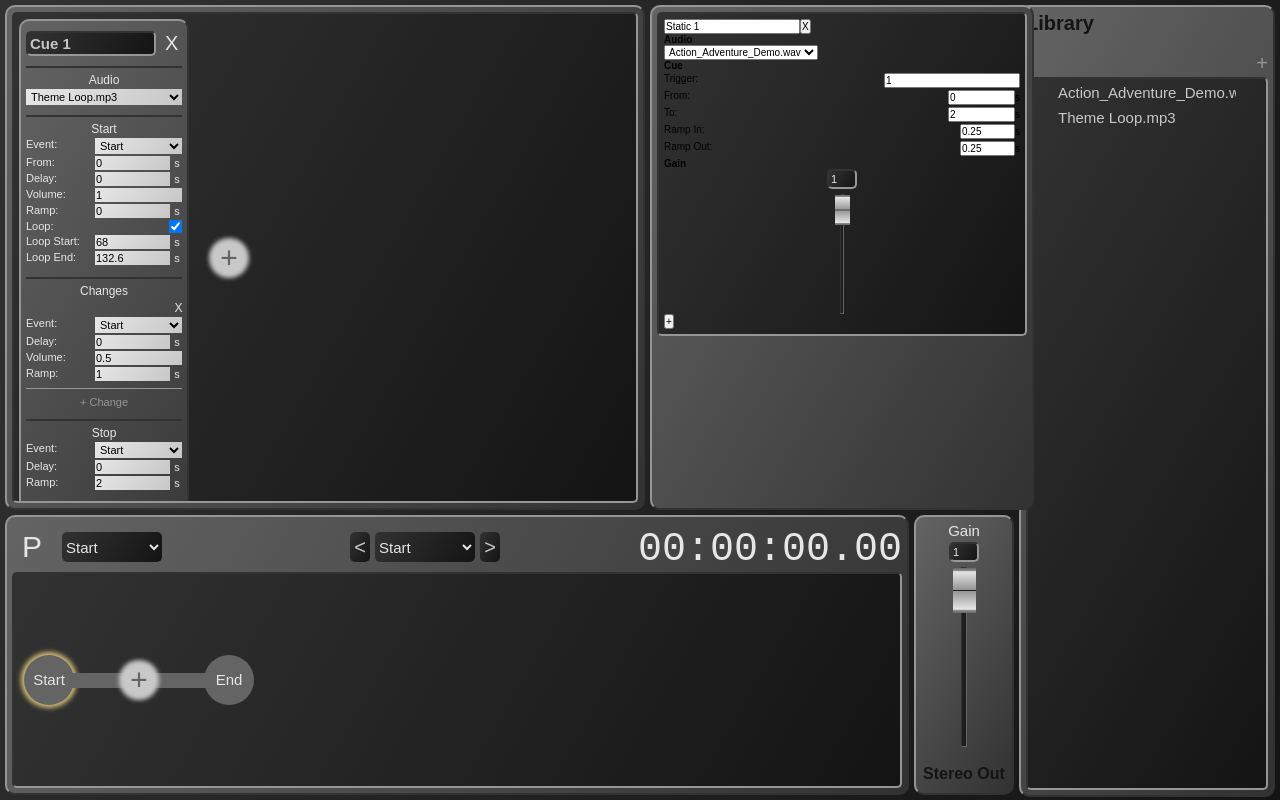
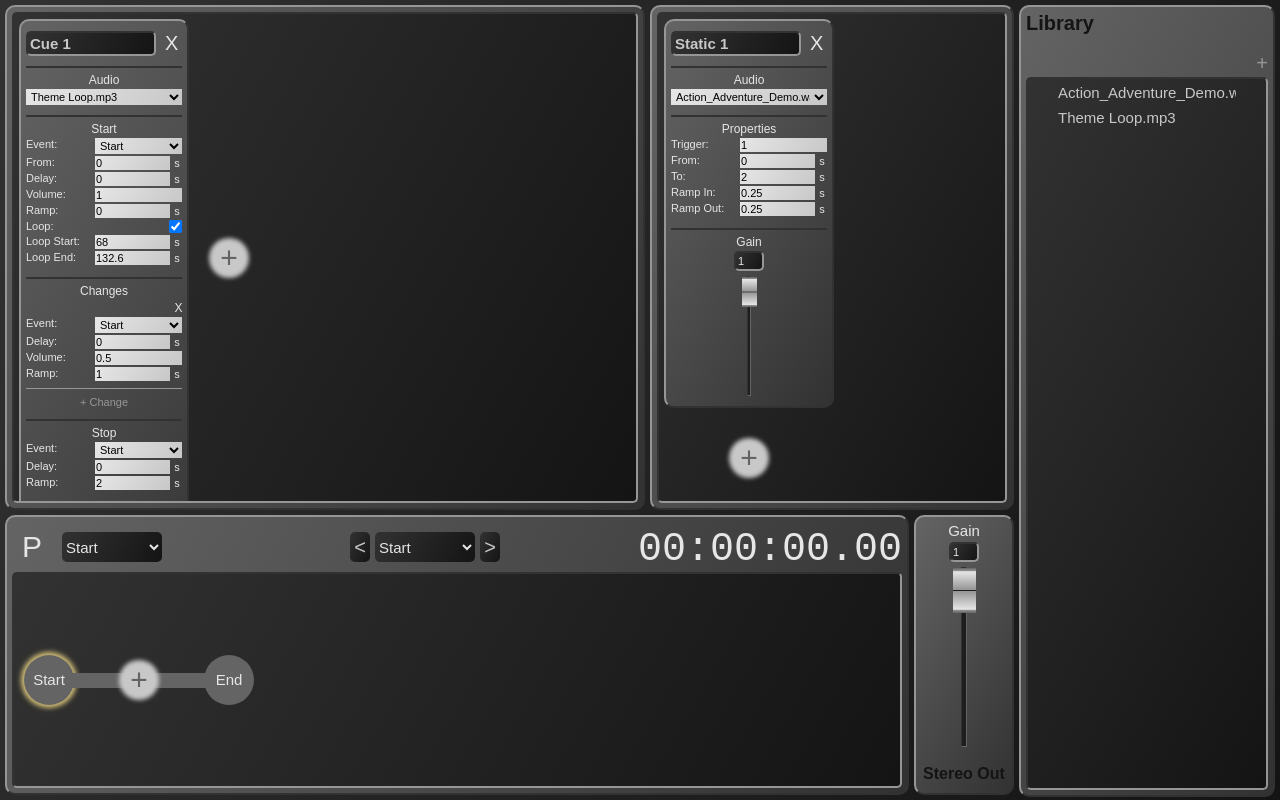
Before and after one commit to lkcina/qsound, a React (Create React App) app: page / in a window 1280 px wide. Built offline with nearby package versions, Linux system fonts and the light colour scheme; the HTML template or start-up script is replaced by a standard one.

Commit message:
Added styling and edited class names for styling purposes

```diff
--- a/public/index.html
+++ b/public/index.html
@@ -24,7 +24,7 @@
       work correctly both with client-side routing and a non-root public URL.
       Learn how to configure a non-root public URL by running `npm run build`.
     -->
-    <title>React App</title>
+    <title>Qsound</title>
   </head>
   <body>
     <noscript>You need to enable JavaScript to run this app.</noscript>
--- a/src/CueEditor.css
+++ b/src/CueEditor.css
@@ -17,6 +17,7 @@
 #add-cue-btn {
     height: 30px;
     width: 30px;
+    min-width: 30px;
     background: rgb(200, 200, 200);
     border: none;
     border-radius: 50%;
@@ -38,6 +39,7 @@
 .cue {
     height: max-content;
     width: 170px;
+    min-width: 170px;
     min-height: 100%;
     display: flex;
     flex-direction: column;
@@ -200,3 +202,11 @@
     width: 4px;
     height: 90px;
 }
+
+
+
+@media screen and (max-width: 750px) {
+    #cue-editor {
+        width: calc(100% - 370px);
+    }
+}
--- a/src/StaticEditor.css
+++ b/src/StaticEditor.css
@@ -1,14 +1,162 @@
 #static-editor {
-    width: 30%;
+    width: calc(30% - 20px);
     min-width: 200px;
     height: calc(65% - 15px);
     position: absolute;
-    left: calc(50% + 5px);
+    right: calc(20% + 5px);
     top: 0;
 }
 
+#static-container {
+    width: 100%;
+    height: 100%;
+    max-height: 100%;
+    display: flex;
+    flex-wrap: wrap;
+    flex-direction: row;
+    align-items: flex-start;
+    justify-content: left;
+    gap: 5px;
+    overflow-y: auto;
+    overflow-x: hidden;
+}
+
+#add-static-btn {
+    height: 30px;
+    width: 30px;
+    min-width: 30px;
+    background: rgb(200, 200, 200);
+    border: none;
+    border-radius: 50%;
+    color: rgb(100, 100, 100);
+    text-align: center;
+    line-height: 30px;
+    font-size: 3rem;
+    box-shadow: 0 0 4px 5px rgb(200, 200, 200);
+    align-self: center;
+    margin: 20px 70px;
+}
+
+#add-static-btn:hover {
+    background: rgb(230, 230, 230);
+    box-shadow: 0 0 5px 6px rgb(230, 230, 230);
+    cursor: pointer;
+}
+
+.static {
+    height: max-content;
+    width: 170px;
+    min-width: 170px;
+    display: flex;
+    flex-direction: column;
+    gap: 5px;
+    justify-content: space-between;
+    background: linear-gradient(120deg, rgb(100, 100, 100), rgb(50, 50, 50));
+    border-radius: 10px;
+    border: 2px solid rgb(150, 150, 150);
+    border-bottom: 2px solid rgb(50, 50, 50);
+    border-right: 2px solid rgb(50, 50, 50);
+    z-index: 2;
+    padding: 5px;
+    position: relative;
+}
+
+.static-header {
+    display: flex;
+    justify-content: space-between;
+    gap: 5px;
+}
+
+.static-name {
+    width: 100%;
+    background: linear-gradient(120deg, rgb(50, 50, 50), rgb(20, 20, 20));
+    border: 2px solid rgb(150, 150, 150);
+    border-top: 2px solid rgb(50, 50, 50);
+    border-left: 2px solid rgb(50, 50, 50);
+    border-radius: 5px;
+    font-size: 1.5rem;
+    color: rgb(200, 200, 200);
+    text-align: left;
+    font-weight: bold;
+    padding: 2px;
+}
+
+.delete-static-btn {
+    height: 25px;
+    width: 25px;
+    align-self: end;
+    color: rgb(230, 230, 230);
+    background: none;
+    border: none;
+    font-size: 2rem;
+}
+
+.delete-static-btn:hover {
+    color: rgb(200, 100, 100);
+    cursor: pointer;
+}
+
+.static>div {
+    border-top: 2px solid rgb(50, 50, 50);
+    padding: 5px 0;
+}
+
+.static>div:first-of-type {
+    border-top: none;
+}
+
+.static h3 {
+    color: rgb(230, 230, 230);
+    text-align: center;
+    font-size: 1.2rem;
+    font-weight: normal;
+    margin-bottom: 2px;
+}
+
+.static-properties {
+    display: flex;
+    justify-content: space-between;
+    gap: 5px;
+    margin: 2px 0;
+}
+
+.static label, .static span {
+    color: rgb(230, 230, 230);
+    font-size: 1.1rem;
+}
+
+.static span {
+    display: inline-block;
+    margin-left: 2px;
+    text-align: center;
+    width: 10px;
+}
+
+.static .input-number, .static .input-selector, .static .input-text {
+    width: 87px;
+    font-size: 1.1rem;
+    background: linear-gradient(120deg, rgb(230, 230, 230), rgb(200, 200, 200));
+    border: none;
+    padding: 1px;
+}
+
+.static .input-number.unit {
+    width: 75px;
+}
+
+.static-src .input-selector {
+    width: 100%;
+}
+
 @media screen and (min-width: 1500px) {
-    #audio-processor {
+    #static-editor {
         right: 305px;
+        width: calc(50% - 320px);
     }
 }
+
+@media screen and (max-width: 750px) {
+    #static-editor {
+        right: 155px;
+    }
+}
--- a/src/StaticEditor.js
+++ b/src/StaticEditor.js
@@ -18,7 +18,7 @@ class StaticEditor extends React.Component {
             id: "static-" + (newStatics.length + 1),
             name: "Static " + (newStatics.length + 1),
             src: this.props.library[0].src,
-            trigger: "Select",
+            trigger: "",
             from: 0,
             to: this.props.library[0].duration,
             rampIn: 0,
@@ -113,37 +113,37 @@ const Static = (props) => {
                 </select>
             </div>
             <div className="static-cue">
-                <h3>Cue</h3>
-                <div className="static-trigger cue-properties">
+                <h3>Properties</h3>
+                <div className="static-trigger static-properties">
                     <label htmlFor={props.id + "-trigger"}>Trigger:</label>
-                    <input id={props.id + "-trigger"} type="text" value={props.trigger} maxLength="1" onChange={props.editStatic} />
+                    <input id={props.id + "-trigger"} className="input-text" type="text" value={props.trigger} maxLength="1" onChange={props.editStatic} placeholder="Key"/>
                 </div>
-                <div className="static-from cue-properties">
+                <div className="static-from static-properties">
                     <label htmlFor={props.id + "-from"}>From:</label>
                     <div className="input-number-container">
                         <input id={props.id + "-from"} type="number" className="input-number unit" value={props.from / 1000} min="0" max={props.library[props.library.findIndex(audioFile => audioFile.src === props.src)].duration / 1000} step="0.01" onChange={props.editStatic}></input><span>s</span>
                     </div>
                 </div>
-                <div className="static-to cue-properties">
+                <div className="static-to static-properties">
                     <label htmlFor={props.id + "-to"}>To:</label>
                     <div className="input-number-container">
                         <input id={props.id + "-to"} type="number" className="input-number unit" value={props.to / 1000} min={props.from / 1000} max={props.library[props.library.findIndex(audioFile => audioFile.src === props.src)].duration / 1000} step="0.01" onChange={props.editStatic}></input><span>s</span>
                     </div>
                 </div>
-                <div className="static-ramp-in cue-properties">
+                <div className="static-ramp-in static-properties">
                     <label htmlFor={props.id + "-ramp-in"}>Ramp In:</label>
                     <div className="input-number-container">
                         <input id={props.id + "-ramp-in"} type="number" className="input-number unit" value={props.rampIn / 1000} min="0" max={(props.to - props.from) / 1000} step="0.01" onChange={props.editStatic}></input><span>s</span>
                     </div>
                 </div>
-                <div className="static-ramp-out cue-properties">
+                <div className="static-ramp-out static-properties">
                     <label htmlFor={props.id + "-ramp-out"}>Ramp Out:</label>
                     <div className="input-number-container">
                         <input id={props.id + "-ramp-out"} type="number" className="input-number unit" value={props.rampOut / 1000} min="0" max={(props.to - props.from - props.rampIn) / 1000} step="0.01" onChange={props.editStatic}></input><span>s</span>
                     </div>
                 </div>
             </div>
-            <div className="cue-gain">
+            <div className="static-gain">
                 <h3>Gain</h3>
                 <div className="gain-tools-container">
                     <div className="gain-controls">
```
